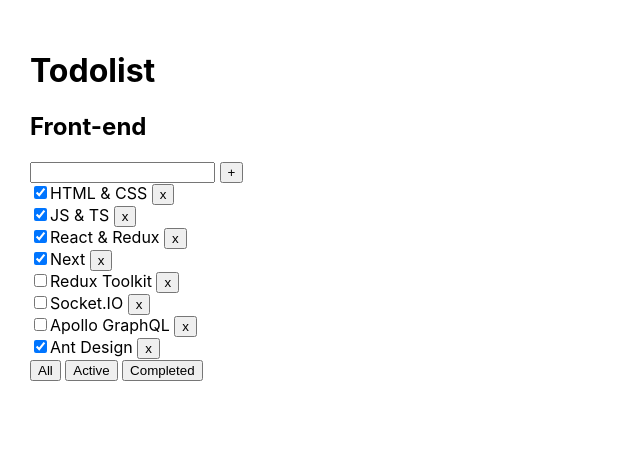
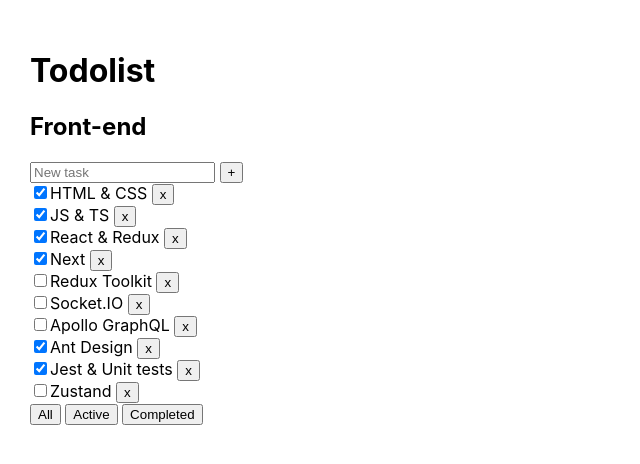
Before and after one commit to nikolayhotim1/hotims-todolist, a React (Create React App) app: page / in a window 1280 px wide. Shown: the top 464 px of the page, without its empty margins (0-640 px from the left). Built offline with nearby package versions, Linux system fonts and the light colour scheme.

Commit message:
feature: ability add new task

```diff
--- a/src/App.tsx
+++ b/src/App.tsx
@@ -13,10 +13,16 @@
 		{ id: 5, title: 'Redux Toolkit', isDone: false },
 		{ id: 6, title: 'Socket.IO', isDone: false },
 		{ id: 7, title: 'Apollo GraphQL', isDone: false },
-		{ id: 8, title: 'Ant Design', isDone: true }
+		{ id: 8, title: 'Ant Design', isDone: true },
+		{ id: 9, isDone: true, title: 'Jest & Unit tests' },
+		{ id: 10, isDone: false, title: 'Zustand' }
 	])
 	const [filter, setFilter] = useState<FilterValues>('all')
 	let tasksForTodolist = tasks
+
+	function addTask(title: string) {
+		setTasks([...tasks, { id: tasks.length + 1, title: title, isDone: false }])
+	}
 
 	function changeIsDone(id: number) {
 		setTasks(tasks.map(t => (t.id !== id ? t : { ...t, isDone: !t.isDone })))
@@ -49,6 +55,7 @@
 				removeTask={removeTask}
 				changeIsDone={changeIsDone}
 				changeFilter={changeFilter}
+				addTask={addTask}
 			/>
 		</div>
 	)
--- a/src/Todolist.tsx
+++ b/src/Todolist.tsx
@@ -1,4 +1,4 @@
-import React from 'react'
+import React, { ChangeEvent, useState } from 'react'
 import { FilterValues } from './App'
 
 export type Task = {
@@ -13,15 +13,30 @@
 	removeTask: (id: number) => void
 	changeIsDone: (id: number) => void
 	changeFilter: (value: FilterValues) => void
+	addTask: (title: string) => void
 }
 
-export function Todolist({ title, tasks, removeTask, changeIsDone, changeFilter }: Props) {
+export function Todolist({ title, tasks, removeTask, changeIsDone, changeFilter, addTask }: Props) {
+	const [newTaskTitle, setNewTaskTitle] = useState('')
+
+	function handleInputChange(e: ChangeEvent<HTMLInputElement>) {
+		setNewTaskTitle(e.currentTarget.value)
+	}
+
 	return (
 		<div>
 			<h1>Todolist</h1>
 			<h2>{title}</h2>
 			<div>
-				<input /> <button>+</button>
+				<input placeholder='New task' onChange={handleInputChange} value={newTaskTitle} />{' '}
+				<button
+					onClick={() => {
+						addTask(newTaskTitle)
+						setNewTaskTitle('')
+					}}
+				>
+					+
+				</button>
 			</div>
 			<ul>
 				{tasks.map(t => (
```
